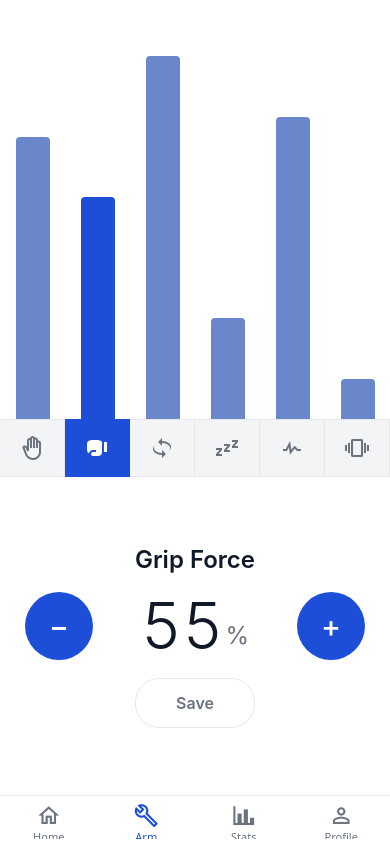
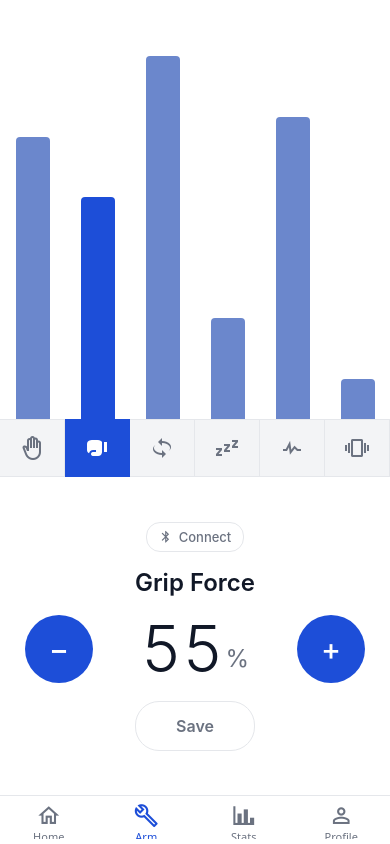
Before and after one commit to Toby-DV/tbp-arm-app, a React Native app: screen /Arm in a window 390 px wide. Built offline with nearby package versions, Linux system fonts and the light colour scheme.

Commit message:
Added hooks.ts for accessing (mock) telemetry and status

```diff
--- a/src/screens/ArmSettingsScreen.tsx
+++ b/src/screens/ArmSettingsScreen.tsx
@@ -12,6 +12,9 @@ import {
 import { SafeAreaView } from 'react-native-safe-area-context';
 
 import { colors, spacing } from '../theme';
+import { transport } from '../transport';
+import { useConnectionStatus } from '../transport/hooks';
+import type { ConnectionStatus } from '../transport/types';
 
 type IconName = ComponentProps<typeof MaterialCommunityIcons>['name'];
 
@@ -44,6 +47,13 @@ const DEVICE_VALUES: Record<string, number> = {
   haptics: 10,
 };
 
+const STATUS_LABEL: Record<ConnectionStatus, string> = {
+  disconnected: 'Connect',
+  scanning: 'Scanning…',
+  connecting: 'Connecting…',
+  connected: 'Connected',
+};
+
 const TILE = 58;
 const BAR_WIDTH = 34;
 const BAR_MIN_HEIGHT = 3;
@@ -58,6 +68,9 @@ export default function ArmSettingsScreen() {
   const [selectedIndex, setSelectedIndex] = useState(1);
   const [barAreaHeight, setBarAreaHeight] = useState(0);
 
+  const status = useConnectionStatus();
+  const busy = status === 'scanning' || status === 'connecting';
+
   const selected = SETTINGS[selectedIndex];
   const value = draft[selected.id];
 
@@ -68,6 +81,16 @@ export default function ArmSettingsScreen() {
       ...prev,
       [selected.id]: Math.min(selected.max, Math.max(selected.min, prev[selected.id] + delta)),
     }));
+  };
+
+  const toggleConnection = async () => {
+    if (status === 'connected') {
+      await transport.disconnect();
+      return;
+    }
+
+    const [device] = await transport.scan();
+    if (device) await transport.connect(device.id);
   };
 
   // Measured rather than percentage-based, so bar heights resolve to exact
@@ -135,6 +158,35 @@ export default function ArmSettingsScreen() {
 
       {/* Bottom 40% — the setting being changed, its value, and the commit. */}
       <View style={styles.controlRegion}>
+        <Pressable
+          style={({ pressed }) => [
+            styles.statusPill,
+            status === 'connected' && styles.statusPillConnected,
+            pressed && styles.pressed,
+          ]}
+          onPress={toggleConnection}
+          disabled={busy}
+          accessibilityRole="button"
+          accessibilityState={{ disabled: busy }}
+          accessibilityLabel={
+            status === 'connected' ? 'Connected, tap to disconnect' : STATUS_LABEL[status]
+          }
+        >
+          <MaterialCommunityIcons
+            name={status === 'connected' ? 'bluetooth-connect' : 'bluetooth'}
+            size={14}
+            color={status === 'connected' ? colors.success : colors.muted}
+          />
+          <Text
+            style={[
+              styles.statusLabel,
+              status === 'connected' && styles.statusLabelConnected,
+            ]}
+          >
+            {STATUS_LABEL[status]}
+          </Text>
+        </Pressable>
+
         <Text style={styles.settingName}>{selected.name}</Text>
 
         <View style={styles.valueRow}>
@@ -252,6 +304,28 @@ const styles = StyleSheet.create({
     borderColor: colors.accent,
   },
 
+  statusPill: {
+    flexDirection: 'row',
+    alignItems: 'center',
+    gap: 6,
+    paddingVertical: 6,
+    paddingHorizontal: 12,
+    borderRadius: 14,
+    borderWidth: 1,
+    borderColor: colors.border,
+  },
+  statusPillConnected: {
+    borderColor: colors.success,
+  },
+  statusLabel: {
+    fontSize: 13,
+    fontWeight: '500',
+    color: colors.muted,
+  },
+  statusLabelConnected: {
+    color: colors.success,
+  },
+
   settingName: {
     fontSize: 24,
     fontWeight: '600',
--- /dev/null
+++ b/src/transport/hooks.ts
@@ -0,0 +1,33 @@
+/**
+ * React bindings for the transport's two push-based APIs. Everything else on
+ * DeviceTransport returns a promise and should be called directly from an
+ * event handler — only subscriptions need bridging, because they carry an
+ * unsubscribe obligation that a component body cannot honour.
+ */
+
+import { useEffect, useState, useSyncExternalStore } from 'react';
+
+import { transport } from './index';
+import type { ConnectionStatus } from './types';
+
+const subscribeStatus = (cb: () => void) => transport.subscribeStatusChange(cb);
+const getStatus = () => transport.getStatus();
+
+export function useConnectionStatus(): ConnectionStatus {
+  return useSyncExternalStore(subscribeStatus, getStatus, getStatus);
+}
+
+// Latest muscle signal, 0-100. Streams only while mounted and connected; pass
+// enabled=false to pause without unmounting.
+export function useTelemetry(enabled = true): number {
+  const status = useConnectionStatus();
+  const [value, setValue] = useState(0);
+
+  // This re-runs on every transition to resubscribe after a reconnect.
+  useEffect(() => {
+    if (!enabled || status !== 'connected') return;
+    return transport.subscribeTelemetry(setValue);
+  }, [enabled, status]);
+
+  return value;
+}
```
